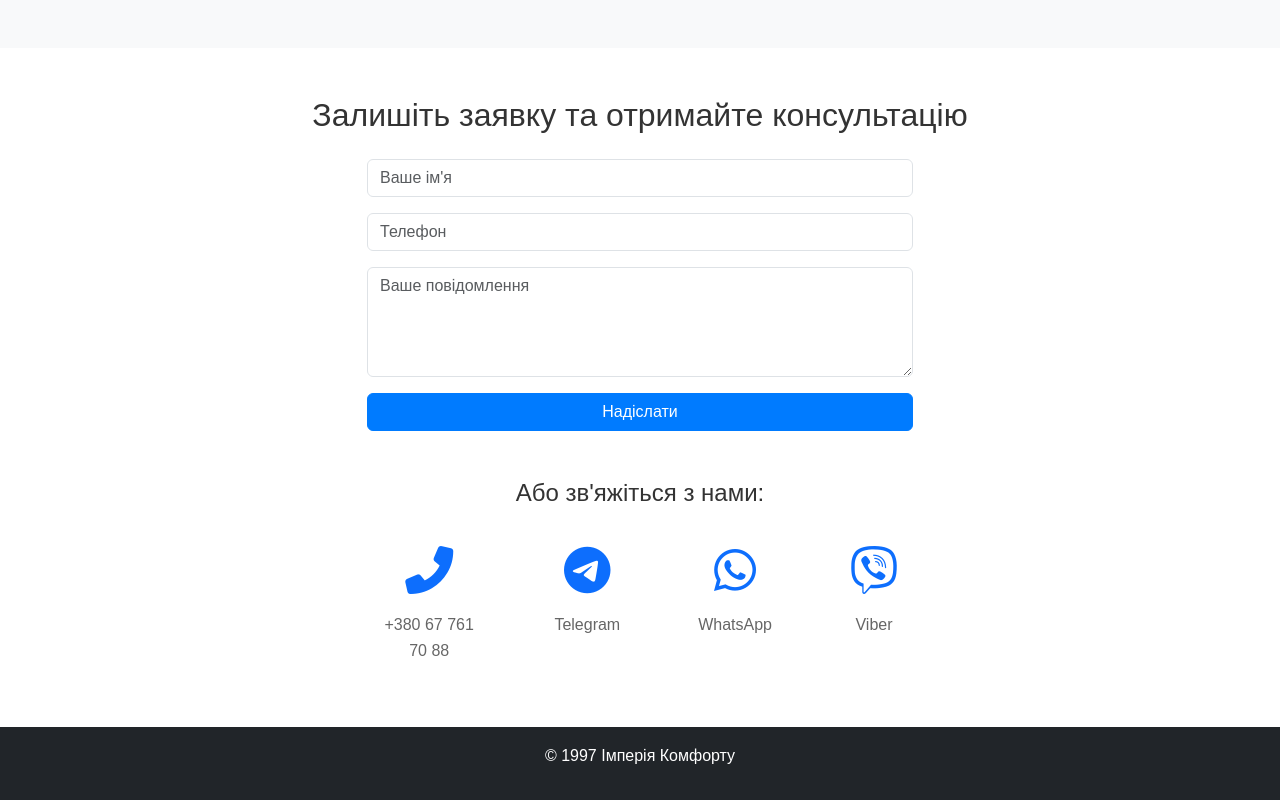
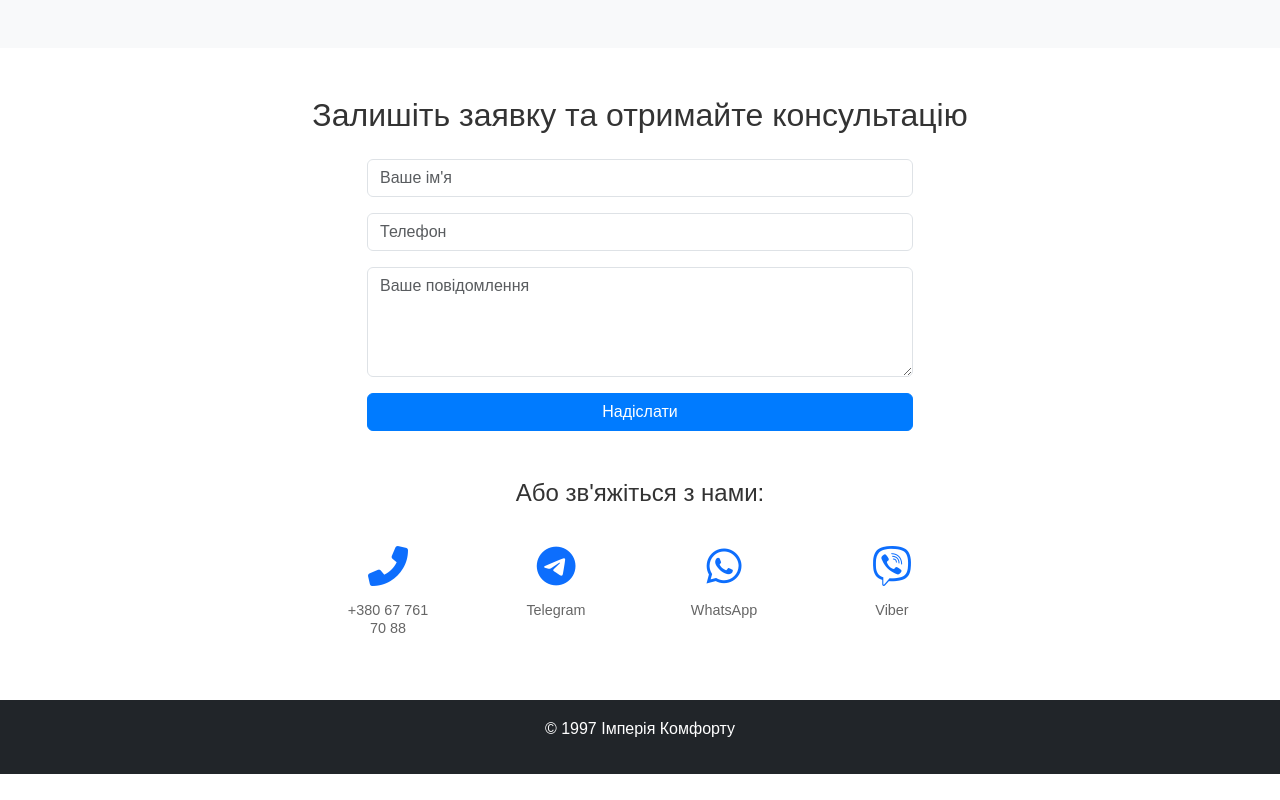
Before and after one commit to CryptocomTrader/imperia, a plain HTML site: page index.html in a window 1280 px wide. Shown: the part 1950-2750 px from the top of the page. After the commit the page ends 2724 px from the top, so only its background shows below. Drawn offline with nearby package versions, Linux system fonts and the light colour scheme.

Commit message:
Fix contact icons alignment

```diff
--- a/css/styles.css
+++ b/css/styles.css
@@ -153,11 +153,30 @@ body {
     margin-bottom: 15px;
 }
 
+.contact-container {
+    display: flex;
+    justify-content: center;
+    align-items: flex-start;
+    gap: 3rem;
+    max-width: 800px;
+    margin: 0 auto;
+}
+
+.contact-item {
+    flex: 1;
+    max-width: 160px;
+    min-width: 120px;
+}
+
 .contact-icon {
+    display: flex;
+    flex-direction: column;
+    align-items: center;
     text-align: center;
     transition: all 0.3s ease;
     padding: 15px;
     border-radius: 10px;
+    width: 100%;
 }
 
 .contact-icon:hover {
@@ -166,8 +185,9 @@ body {
 }
 
 .contact-icon i {
+    font-size: 2.5rem;
+    margin-bottom: 0.5rem;
     transition: color 0.3s;
-    margin-bottom: 10px;
 }
 
 .contact-icon:hover i {
@@ -176,7 +196,9 @@ body {
 
 .contact-icon div {
     color: #666;
-    font-size: 1rem;
+    font-size: 0.9rem;
+    line-height: 1.2;
+    word-break: break-word;
 }
 
 /* Кнопки */
--- a/index.html
+++ b/index.html
@@ -138,23 +138,31 @@
                     </form>
                     <div class="mt-5">
                         <h4 class="text-center mb-4">Або зв'яжіться з нами:</h4>
-                        <div class="d-flex justify-content-center gap-5">
+                        <div class="contact-container">
+                            <div class="contact-item">
                                 <a href="tel:+380677617088" class="text-decoration-none contact-icon">
-                                <i class="fas fa-phone-alt fa-3x text-primary"></i>
+                                    <i class="fas fa-phone-alt fa-2x text-primary"></i>
                                     <div class="mt-2">+380 67 761 70 88</div>
                                 </a>
+                            </div>
+                            <div class="contact-item">
                                 <a href="https://t.me/Liglin25" target="_blank" class="text-decoration-none contact-icon">
-                                <i class="fab fa-telegram fa-3x text-primary"></i>
+                                    <i class="fab fa-telegram fa-2x text-primary"></i>
                                     <div class="mt-2">Telegram</div>
                                 </a>
+                            </div>
+                            <div class="contact-item">
                                 <a href="https://wa.me/380677617088?text=" target="_blank" class="text-decoration-none contact-icon">
-                                <i class="fab fa-whatsapp fa-3x text-primary"></i>
+                                    <i class="fab fa-whatsapp fa-2x text-primary"></i>
                                     <div class="mt-2">WhatsApp</div>
                                 </a>
+                            </div>
+                            <div class="contact-item">
                                 <a href="viber://chat?number=+380677617088" class="text-decoration-none contact-icon">
-                                <i class="fab fa-viber fa-3x text-primary"></i>
+                                    <i class="fab fa-viber fa-2x text-primary"></i>
                                     <div class="mt-2">Viber</div>
                                 </a>
+                            </div>
                         </div>
                     </div>
                 </div>
```
Lines whose indentation alone changed are shown as unchanged.
